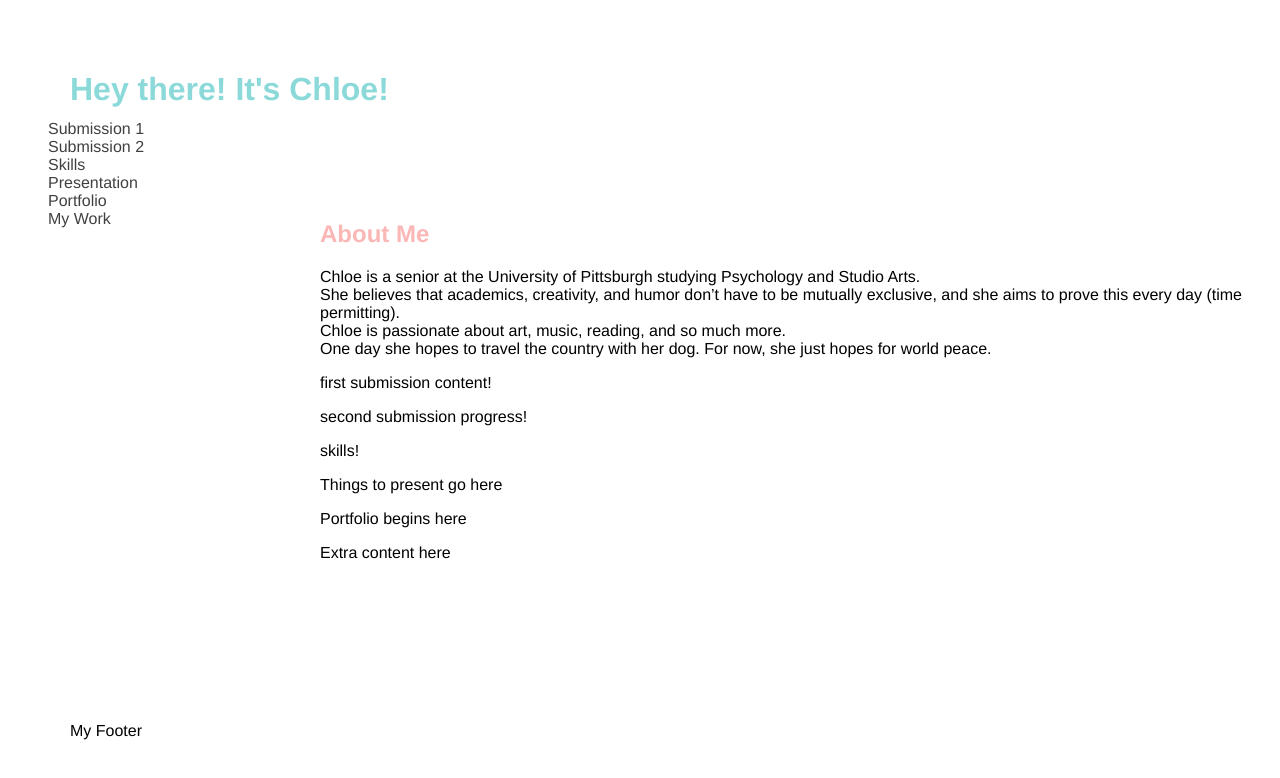
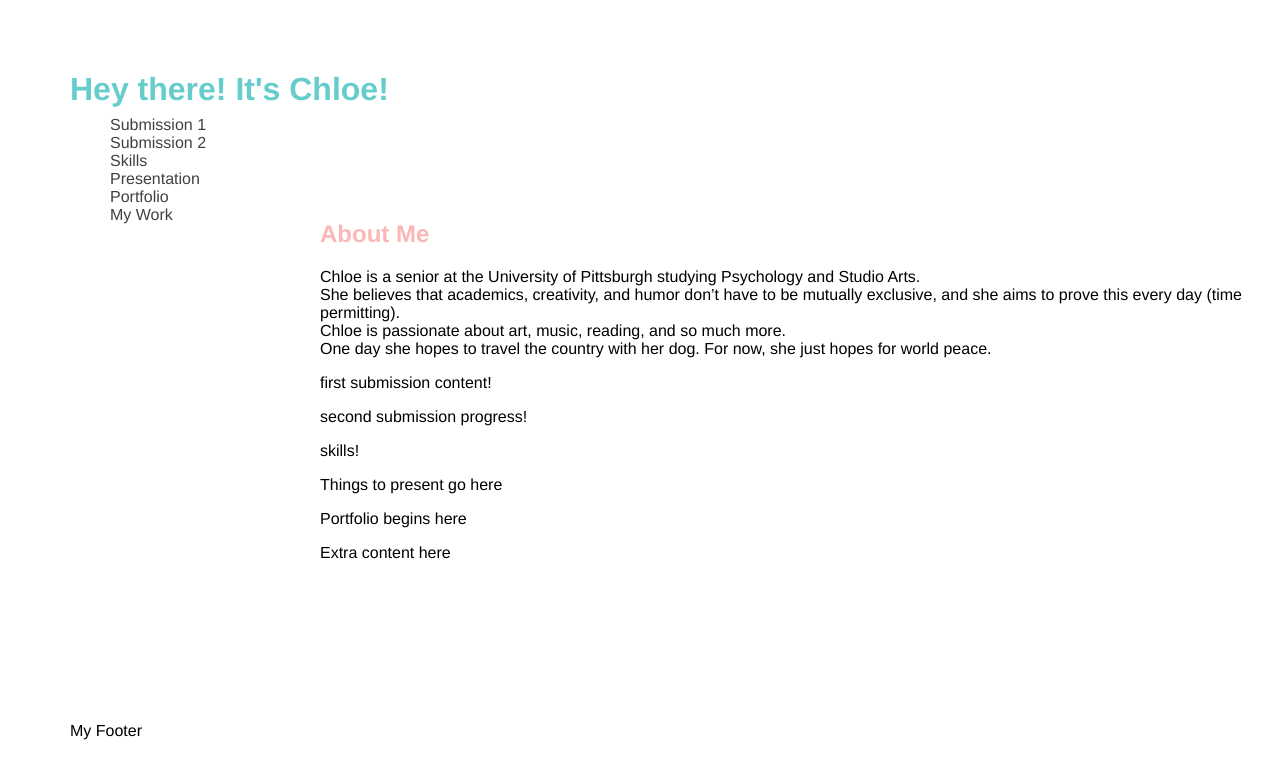
Before and after one commit to chloerjost/2.0, a plain HTML site: page index.html in a window 1280 px wide. In both pictures the pointer is over the link "Hey there! It's Chloe!". Drawn offline with Linux system fonts and the light colour scheme.

Commit message:
Update style2.css

```diff
--- a/style2.css
+++ b/style2.css
@@ -2,7 +2,7 @@ body {font-family: helvetica;}
 a {text-decoration: none;}
 h1 a:link {color: hsl(180,80%,30%);}
 h1 a:visited {color: hsl(180,80%,30%);}
-h1 a:hover {color: hsl(180,50%,70%);}
+h1 a:hover {color: hsl(180,50%,60%);}
 h1 a:active {color: hsl(180,80%,30%);}
 ul a:link {color: rgb(64,64,64);}
 ul a:visited {color: rgb(64,64,64);}
@@ -10,6 +10,6 @@ ul a:hover {color: rgb(144,144,144);}
 ul a:active {color: rgb(240,240,240);}
 h1 {position: fixed; left: 70px; top: 50px;}
 h2 {color: hsl(0,90%,85%);}
-ul.main-menu {list-style-type: none; display: block; position: absolute; top: 13%;}
+ul.main-menu {list-style-type: none; display: block; position: absolute; left: 70px; top: 100px}
 div.main-content {position: absolute; left: 25%; top: 25%;}
 footer {position: fixed; left: 70px; bottom: 60px;}
```
